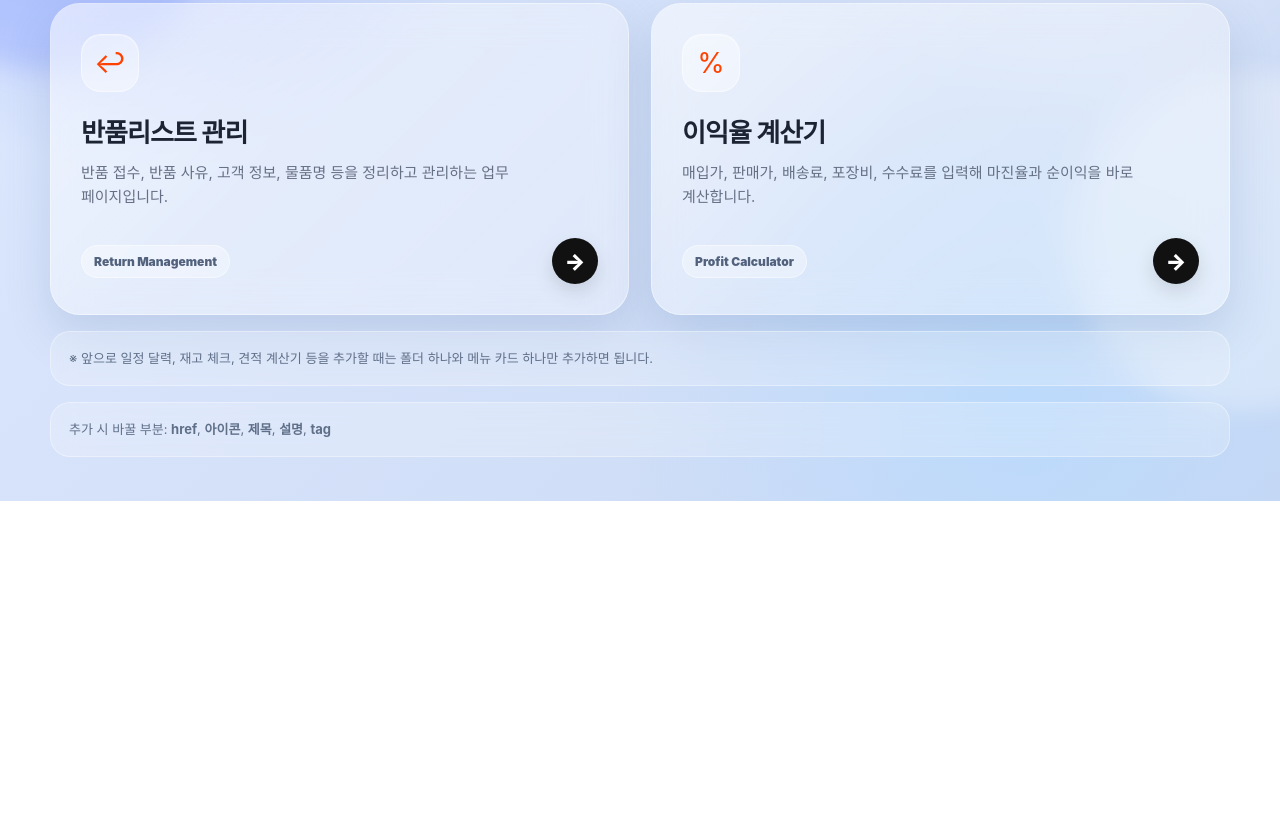
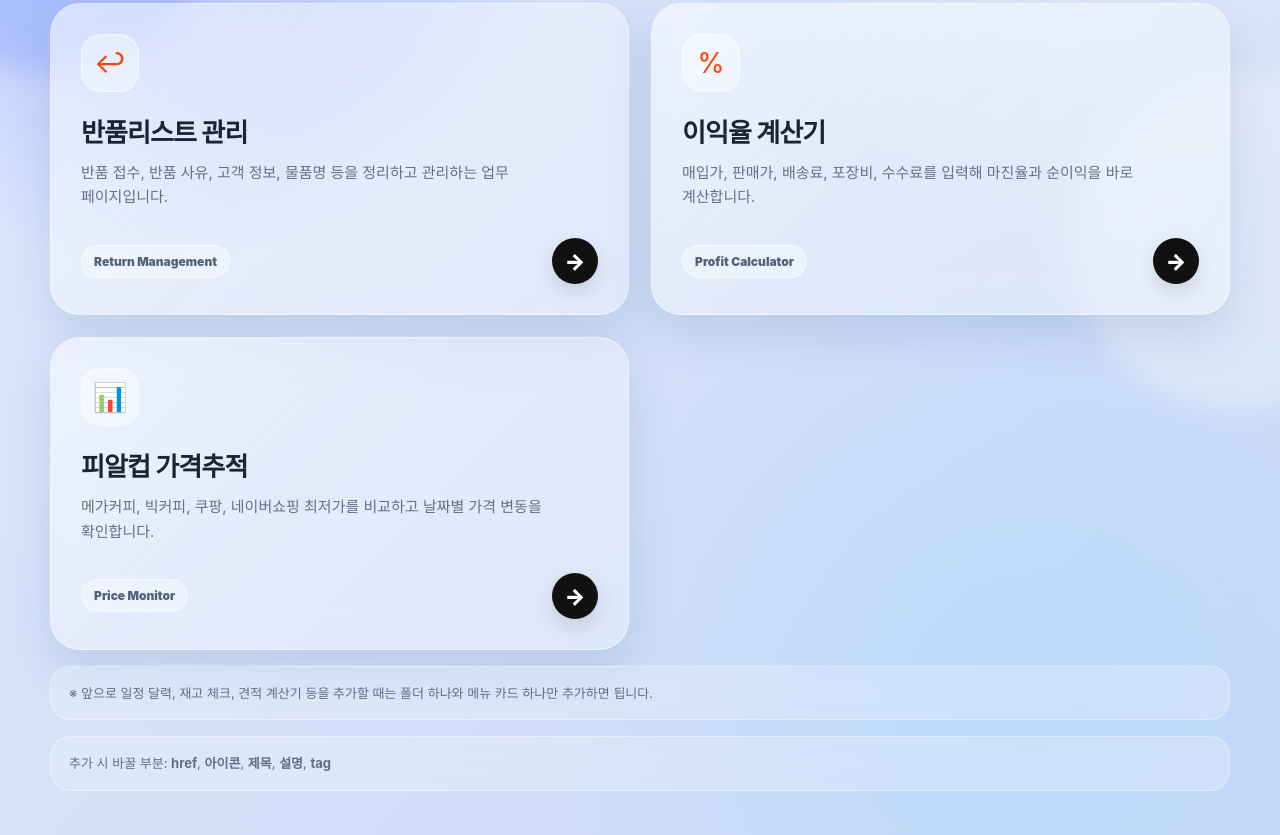
Before and after one commit to smqudgus/business-tools-all, a plain HTML site: page index.html in a window 1280 px wide. Shown: the part 349-1184 px from the top of the page. Before the commit the page ends 850 px from the top, so only its background shows below. Drawn offline with Linux system fonts and the light colour scheme.

Commit message:
Add files via upload

```diff
--- a/index.html
+++ b/index.html
@@ -365,23 +365,19 @@
         </div>
       </a>
 
-      <!--
-      새 페이지를 추가할 때 예시
-
-      <a class="tool-card" href="./schedule/">
+      <a class="tool-card" href="./price-monitor/">
         <div class="tool-top">
-          <div class="icon">📅</div>
-          <h3>일정 달력</h3>
+          <div class="icon">📊</div>
+          <h3>피알컵 가격추적</h3>
           <p>
-            택배 마감일, 휴무일, 배송 가능일 등을 달력 형태로 관리합니다.
+            메가커피, 빅커피, 쿠팡, 네이버쇼핑 최저가를 비교하고 날짜별 가격 변동을 확인합니다.
           </p>
         </div>
         <div class="bottom">
-          <span class="tag">Schedule Calendar</span>
+          <span class="tag">Price Monitor</span>
           <span class="arrow">→</span>
         </div>
       </a>
-      -->
     </section>
 
     <div class="footer-note">
```
